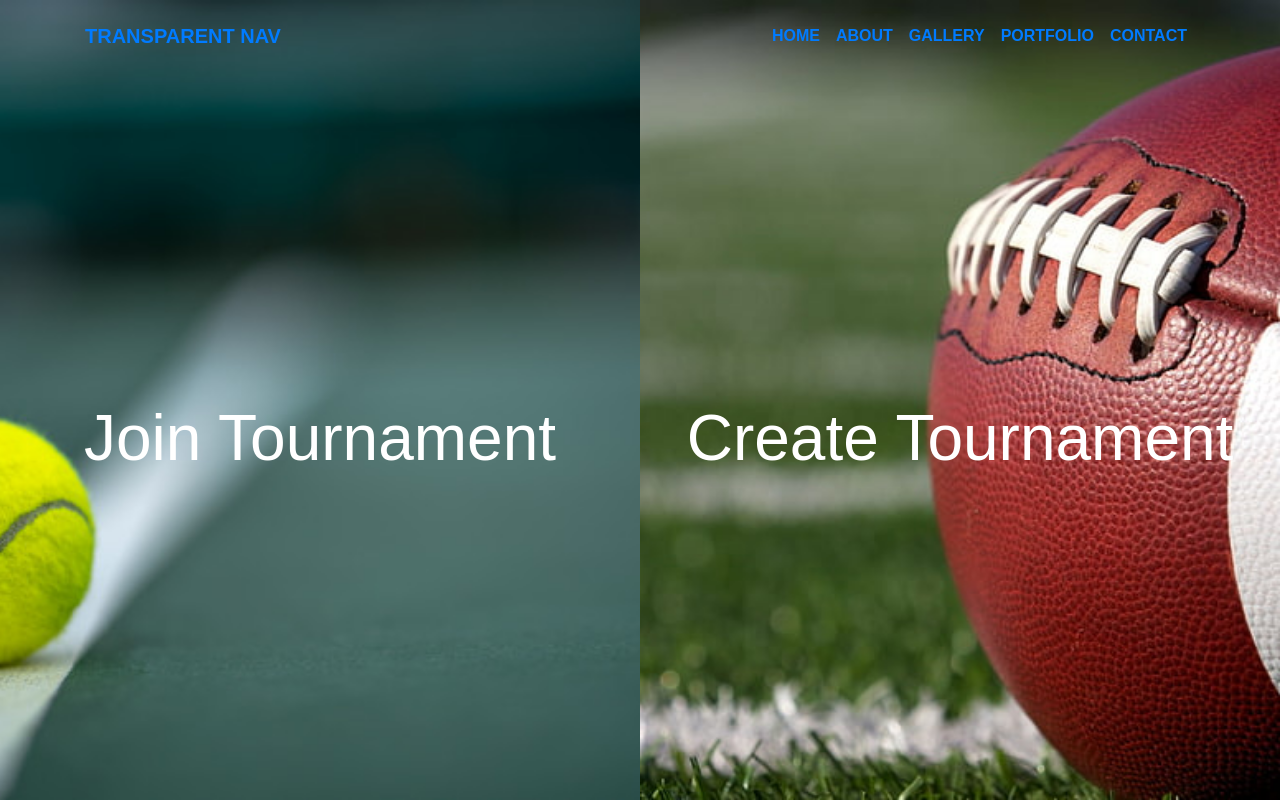
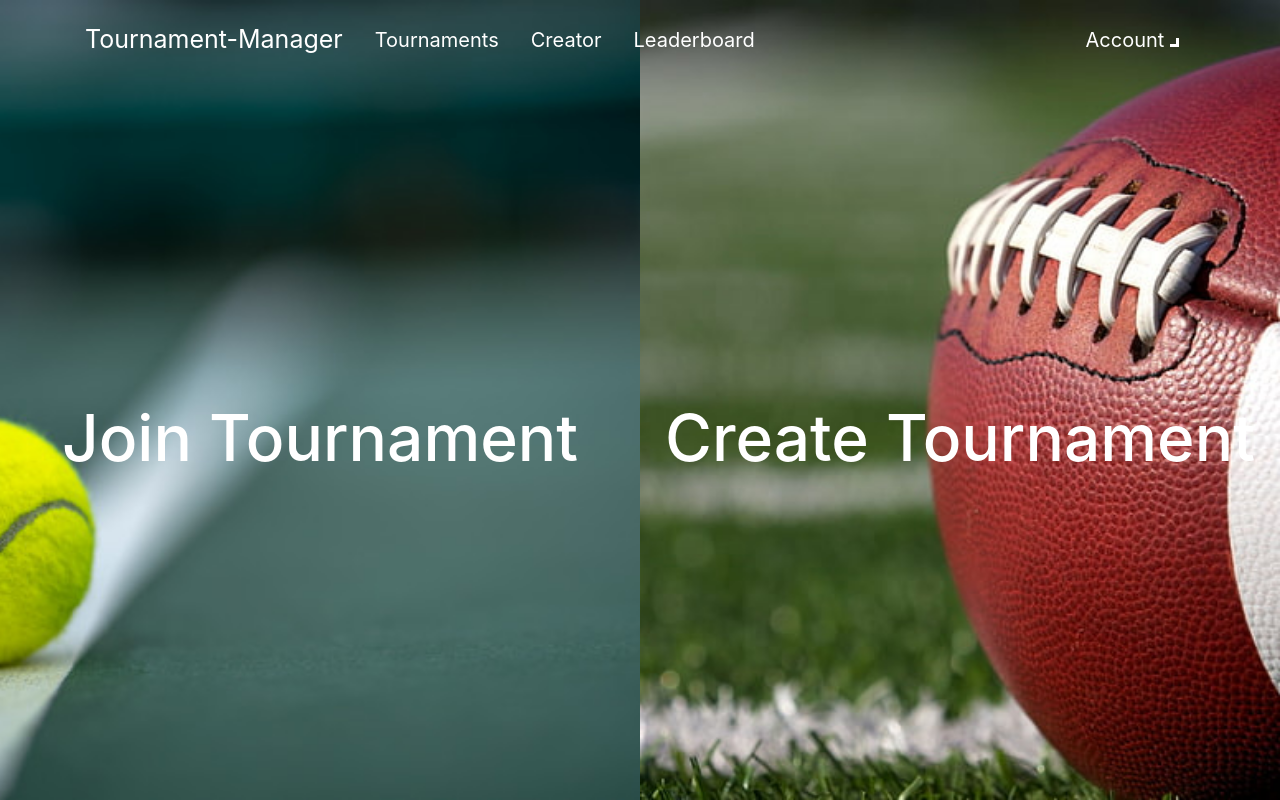
Before and after one commit to Dominik7797/Tournament-Manager, a React (Create React App) app in the folder Tournament Manager/ClientApp/: page / in a window 1280 px wide. Built offline with nearby package versions, Linux system fonts and the light colour scheme.

Commit message:
added transparent navbar new design with data.

```diff
--- a/Tournament Manager/ClientApp/src/components/TournamentNavbar.js
+++ b/Tournament Manager/ClientApp/src/components/TournamentNavbar.js
@@ -4,22 +4,36 @@ import Navbar from 'react-bootstrap/Navbar';
 import {
     Link
 } from "react-router-dom";
+import '../css/NavbarCSS.css';
 
 
 export default function TournamentNavbar() {
+
+
+
     return (
-        <nav class="navbar navbar-expand-lg fixed-top py-3">
-            <div class="container"><a href="#" class="navbar-brand text-uppercase font-weight-bold">Transparent Nav</a>
+        <nav class="navbar navbar-expand-lg fixed-top py-3 navbar-dark">
+            <div class="container"><Navbar.Brand as={Link} to="/">Tournament-Manager</Navbar.Brand>
                 <button type="button" data-toggle="collapse" data-target="#navbarSupportedContent" aria-controls="navbarSupportedContent" aria-expanded="false" aria-label="Toggle navigation" class="navbar-toggler navbar-toggler-right"><i class="fa fa-bars"></i></button>
 
                 <div id="navbarSupportedContent" class="collapse navbar-collapse">
-                    <ul class="navbar-nav ml-auto">
-                        <li class="nav-item active"><a href="#" class="nav-link text-uppercase font-weight-bold">Home <span class="sr-only">(current)</span></a></li>
-                        <li class="nav-item"><a href="#" class="nav-link text-uppercase font-weight-bold">About</a></li>
-                        <li class="nav-item"><a href="#" class="nav-link text-uppercase font-weight-bold">Gallery</a></li>
-                        <li class="nav-item"><a href="#" class="nav-link text-uppercase font-weight-bold">Portfolio</a></li>
-                        <li class="nav-item"><a href="#" class="nav-link text-uppercase font-weight-bold">Contact</a></li>
-                    </ul>
+                    <Nav className="mr-auto">
+                         <Nav.Link as={Link} to="/tournaments">Tournaments</Nav.Link>
+                         <Nav.Link as={Link} to="/tournament-create">Creator</Nav.Link>
+                         <Nav.Link as={Link} to="/leaderboard">Leaderboard</Nav.Link>
+                    </Nav>
+                    <Nav>
+                        <li class="nav-item dropdown">
+                            <Nav.Link as={Link} class="nav-link dropdown-toggle nav nav-item " to="/account" id="navbarDropdown" role="button" data-toggle="dropdown" aria-haspopup="true" aria-expanded="false">
+                                Account  <i class="arrow down"></i>
+                        </Nav.Link>
+
+                            <ul class="dropdown-menu" id="drp-down-show" aria-labelledby="navbarDropdown">
+                                <Nav.Link as={Link} id="link1" class="dropdown-item" to="/login">Sign In</Nav.Link>
+                                <Nav.Link as={Link} id="link2" class="dropdown-item" to="/register">Registration</Nav.Link>
+                            </ul>
+                        </li>
+                    </Nav>
                 </div>
             </div>
         </nav>
--- a/Tournament Manager/ClientApp/src/css/AuthFormsCSS.css
+++ b/Tournament Manager/ClientApp/src/css/AuthFormsCSS.css
@@ -1,4 +1,4 @@
-.mainDiv{
+.mainDiv {
     margin: 0;
     padding: 0;
     outline: none;
@@ -7,13 +7,7 @@
     --box-shadow: 0 10px 10px rgba(0, 0, 0, 0.1);
     --facebook-color: rgb(60, 90, 154);
     --google-color: rgb(220, 74, 61);
-}
-
-html {
     height: 100%;
-}
-
-body {
     background-image: linear-gradient(310deg, #df98fa, #9055ff);
     font-family: sans-serif;
 }
--- a/Tournament Manager/ClientApp/src/css/NavbarCSS.css
+++ b/Tournament Manager/ClientApp/src/css/NavbarCSS.css
@@ -4,6 +4,7 @@
 
     .navbar .nav-link {
         color: #fff;
+        font-size: 20px;
     }
 
         .navbar .nav-link:hover,
@@ -14,6 +15,7 @@
 
     .navbar .navbar-brand {
         color: #fff;
+        font-size: 25px;
     }
 
 
@@ -36,3 +38,24 @@
         .navbar.active .navbar-brand {
             color: #555;
         }
+
+.arrow {
+    border: solid white;
+    border-width: 0 3px 3px 0;
+    display: inline-block;
+    padding: 3px;
+}
+
+#drp-down-show{
+    background-color: transparent;
+}
+
+#link1{
+    font-size: 15px;
+    text-align:center;
+}
+
+#link2 {
+    font-size: 15px;
+    text-align:center;
+}
```
